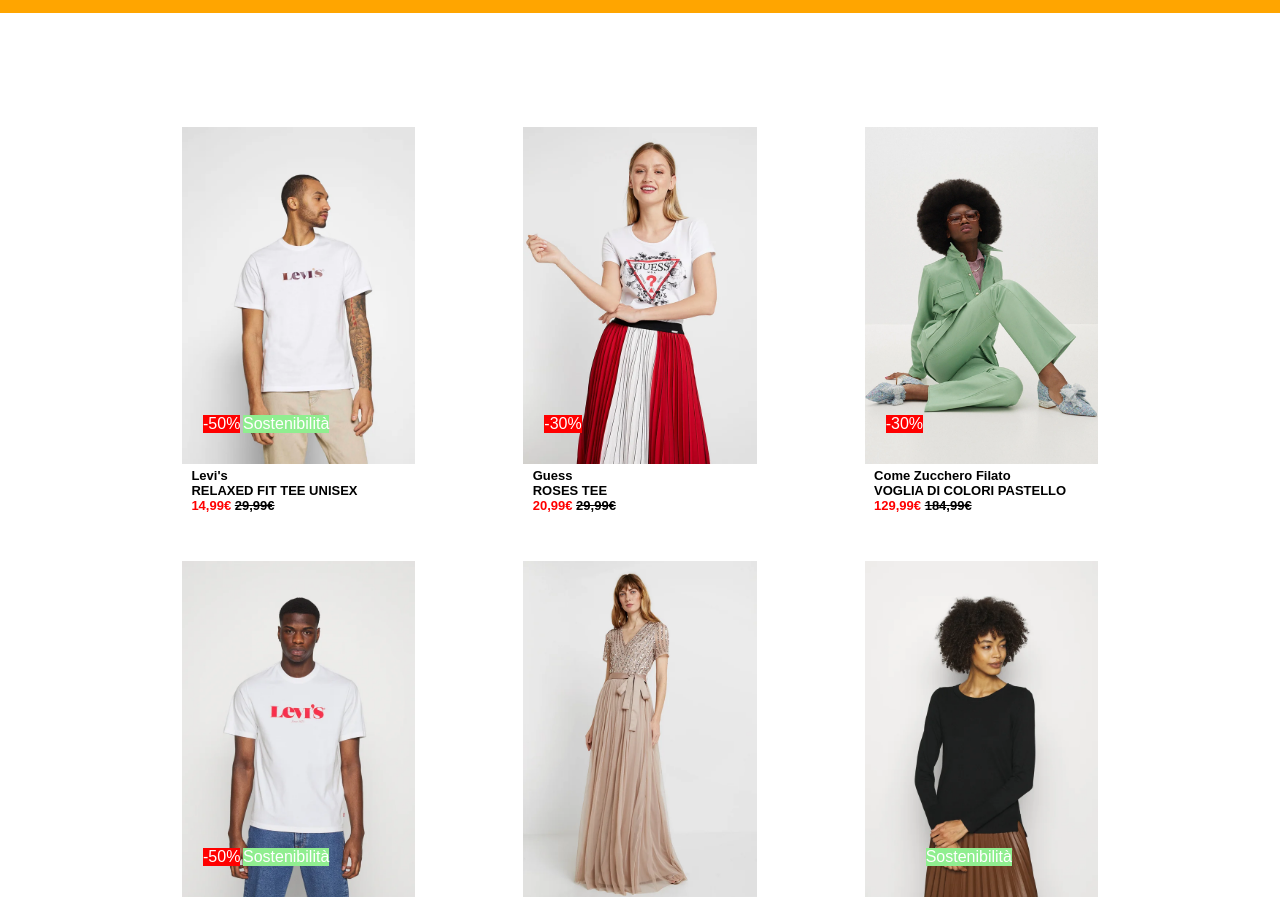
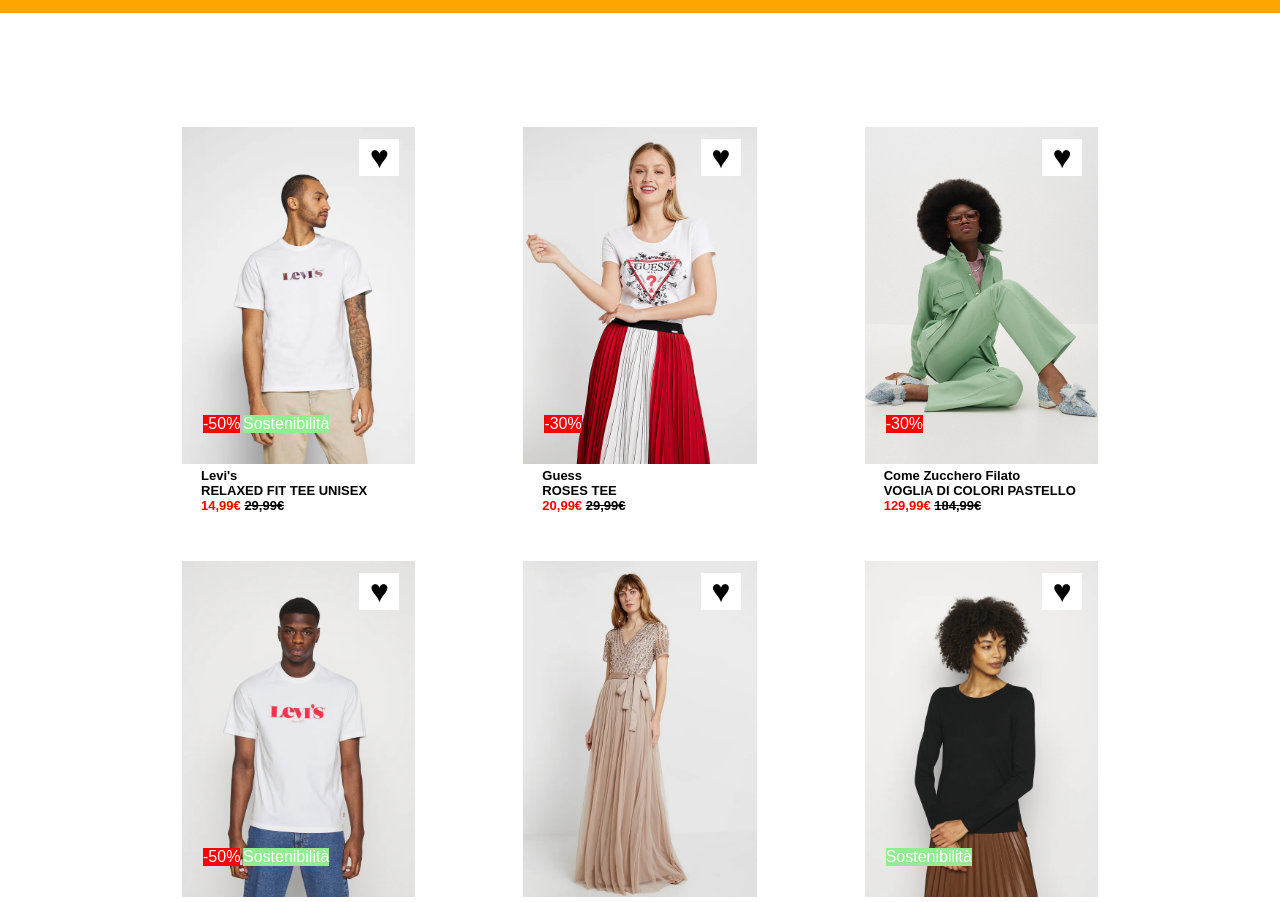
Before and after one commit to GabrieleGrossi/html-css-boolando, a plain HTML site: page index.html in a window 1280 px wide. Shown: the part 49-951 px from the top of the page. Drawn offline with Linux system fonts and the light colour scheme.

Commit message:
add hearts on all pic

```diff
--- a/index.html
+++ b/index.html
@@ -28,6 +28,9 @@
                 <span class="discount">
                     -50%
                 </span>
+                <span class="heart">
+                    &hearts;
+                </span>
                 <span class="sostenibile">
                     Sostenibilità
                 </span>
@@ -48,6 +51,9 @@
                 <span class="discount">
                     -30%
                 </span>
+                <span class="heart">
+                    &hearts;
+                </span>
                 <h3 class="text-column">
                     Guess
                     <div>
@@ -64,6 +70,9 @@
                 <img class="immagine1b" src="img/3.webp" alt="Ragazza con completo color pastello verde">
                 <span class="discount">
                     -30%
+                </span>
+                <span class="heart">
+                    &hearts;
                 </span>
                 <h3 class="text-column">
                     Come Zucchero Filato
@@ -84,6 +93,9 @@
                 <span class="discount">
                     -50%
                 </span>
+                <span class="heart">
+                    &hearts;
+                </span>
                 <span class="sostenibile">
                     Sostenibilità
                 </span>
@@ -101,6 +113,9 @@
             </div>
             <div class="column">
                 <img src="img/5.webp" alt="ragazza con maglietta Guess">
+                <span class="heart">
+                    &hearts;
+                </span>
                 <h3 class="text-column">
                     Maya Deluxe
                     <div>
@@ -114,8 +129,11 @@
             </div>
             <div class="column">
                 <img src="img/6.webp" alt="Ragazza con completo color pastello verde">
-                <span class="sostenibile">
+                <span class="sostenibile1">
                     Sostenibilità
+                </span>
+                <span class="heart">
+                    &hearts;
                 </span>
                 <h3 class="text-column">
                     Esprit
--- a/style.css
+++ b/style.css
@@ -52,16 +52,23 @@ div.column img{
     width: 80%;
     margin-top: 3rem;
 }
-div.column:hover img{
-    background-image: url(img/1b.webp);
-    background-size: cover;
-}
+
 span.discount{
     position: absolute;
     bottom: 80px;
     left: 50px;
     background-color: red;
     color: white;
+}
+span.heart{
+    display: inline-block;
+    background-color: white;
+    color: black;
+    width: 40px;
+    position: absolute;
+    top: 60px;
+    right: 45px;
+    font-size: 2rem;
 }
 span.sostenibile{
     position: absolute;
@@ -70,10 +77,17 @@ span.sostenibile{
     background-color: lightgreen;
     color: white;
 }
+.sostenibile1{
+    position:absolute;
+    bottom: 80px;
+    left: 50px;
+    background-color: lightgreen;
+    color: white;
+}
 h3.text-column{
     font-size: small;
     text-align: left;
-    margin-left: 2.4rem;
+    margin-left: 3rem;
 }
 .color-red{
     color: red;
```
